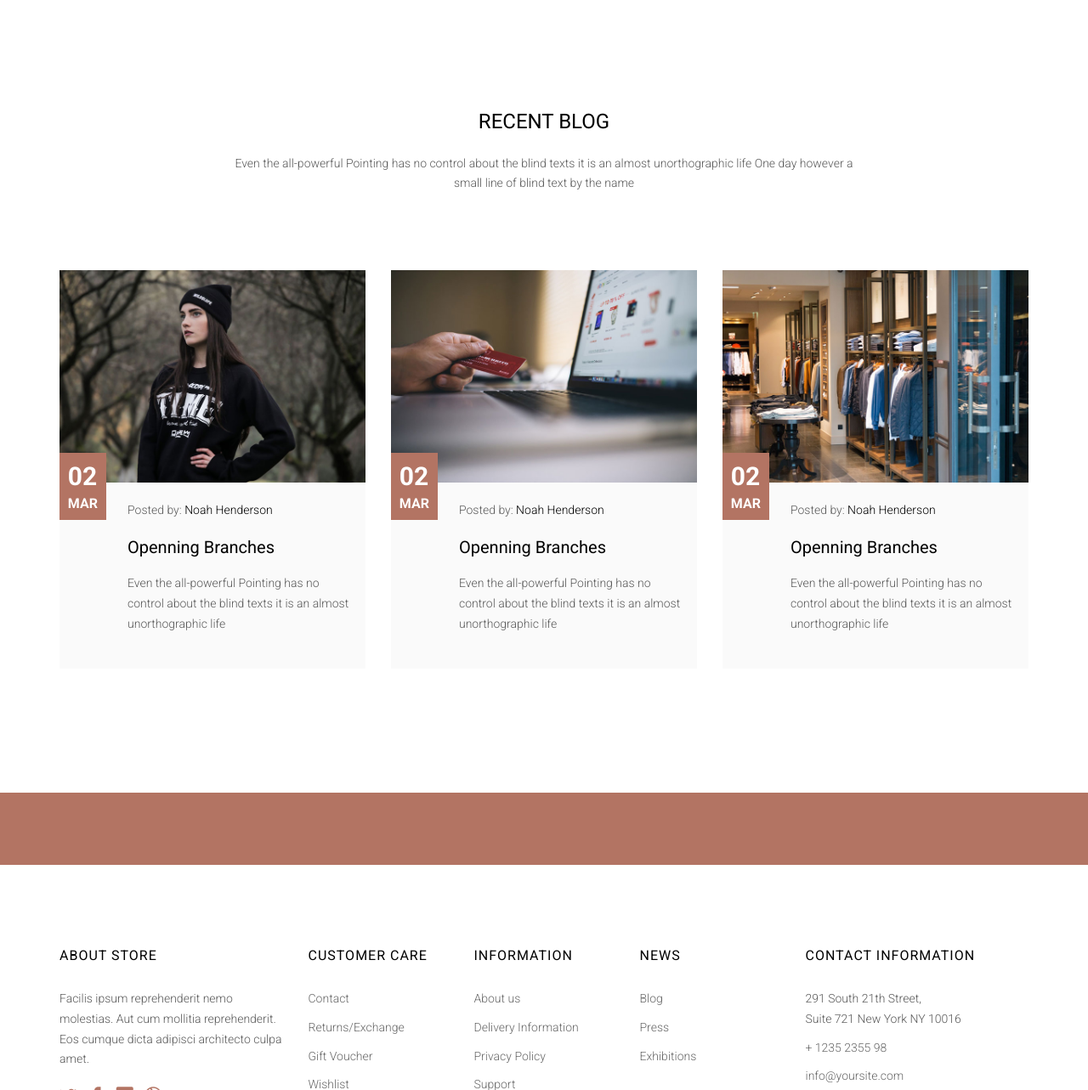
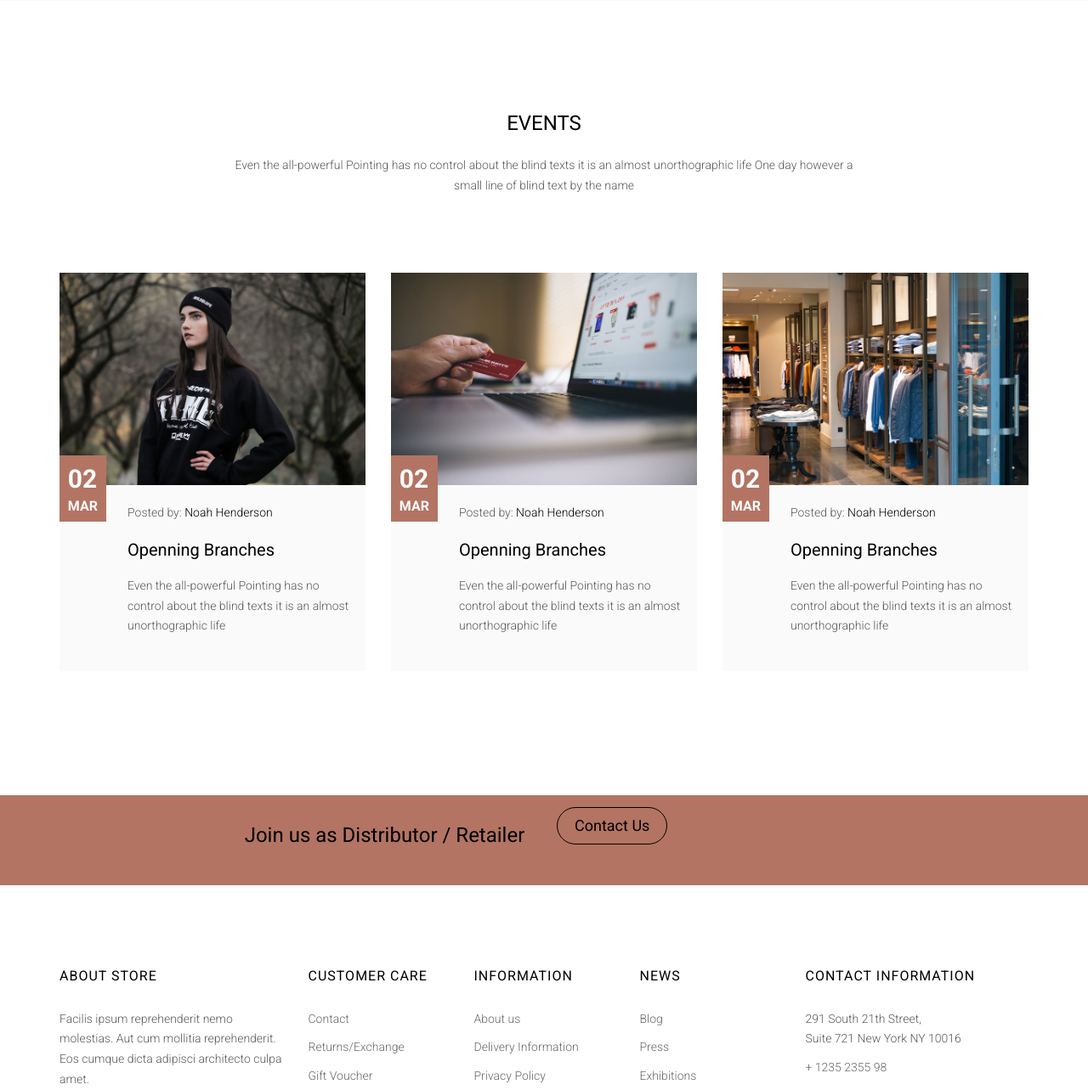
Before and after one commit to mukuldms7/Pratik-Copper, a PHP site: page /home.html in a window 1280 px wide. Shown: the part 4765-6048 px from the top of the page at 85% size. Run offline with PHP 8.4, Linux system fonts and the light colour scheme; some web fonts are replaced.

Commit message:
home.html, contact us chi position sudharayla pahije

```diff
--- a/PratikCopper-store_final/store/css/style.css
+++ b/PratikCopper-store_final/store/css/style.css
@@ -1630,12 +1630,12 @@ input[type="text"] {
 #colorlib-subscribe {
   background: #B37463;
   position: relative;
-  padding: 3em; }
+  padding: 1em; }
   #colorlib-subscribe h2 {
     font-size: 24px;
-    margin-top: 10px; }
+    margin-top: 20px; }
     #colorlib-subscribe h2 i {
-      padding-right: 20px; }
+      padding-right: 10px; }
 
 .qbstp-header-subscribe .form-group {
   position: relative;
@@ -1948,7 +1948,7 @@ input[type="text"] {
 .btn {
   margin-right: 4px;
   margin-bottom: 4px;
-  font-size: 16px;
+  font-size: 18px;
   font-weight: 400;
   -webkit-border-radius: 30px;
   -moz-border-radius: 30px;
@@ -1970,9 +1970,9 @@ input[type="text"] {
 .btn-primary {
   background: #B37463;
   color: #fff;
-  border: 1px solid #B37463; }
+  border: 1px solid #000; }
   .btn-primary:hover, .btn-primary:focus, .btn-primary:active {
-    background: #000 !important;
+    background: #fff !important;
     border-color: #000 !important; }
   .btn-primary.btn-outline {
     background: transparent;
--- a/PratikCopper-store_final/store/home.html
+++ b/PratikCopper-store_final/store/home.html
@@ -520,7 +520,7 @@
 			<div class="container">
 				<div class="row">
 					<div class="col-md-8 col-md-offset-2 text-center colorlib-heading">
-						<h2>Recent Blog</h2>
+						<h2>Events</h2>
 						<p>Even the all-powerful Pointing has no control about the blind texts it is an almost unorthographic life One day however a small line of blind text by the name</p>
 					</div>
 				</div>
@@ -567,21 +567,21 @@
 			<div class="container">
 				<div class="row">
 					<div class="col-md-8 col-md-offset-2">
-						<!--<div class="col-md-6 text-center">
-							<h2><i class="icon-paperplane"></i>Sign Up for a Newsletter</h2>
+						<div class="col-md-6 text-center">
+							<h2 style="color: #000"><!--<i class="icon-paperplane"></i>-->Join us as Distributor / Retailer</h2>
 						</div>
 						<div class="col-md-6">
-							<form class="form-inline qbstp-header-subscribe">
+							<!--<form class="form-inline qbstp-header-subscribe">-->
 								<div class="row">
 									<div class="col-md-12 col-md-offset-0">
 										<div class="form-group">
-											<input type="text" class="form-control" id="email" placeholder="Enter your email">
-											<button type="submit" class="btn btn-primary">Subscribe</button>
+											<!--<input type="text" class="form-control" id="email" placeholder="Enter your email">-->
+											<button type="submit" class="btn btn-primary"><a href="contact.html" style="color: #000">Contact Us</a></button>
 										</div>
 									</div>
 								</div>
-							</form>
-						</div>-->
+							<!--</form>-->
+						</div>
 					</div>
 				</div>
 			</div>
```
Also changed, not shown: other parts of PratikCopper-store_final/store/home.html (+12 -12 lines), PratikCopper-store_final/store/images/item-19.JPG (added), 8 other files.
